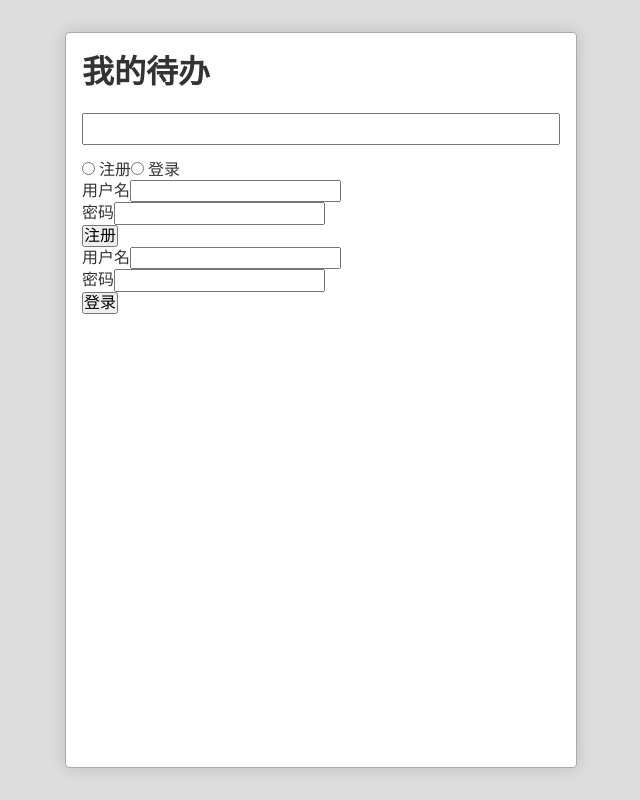
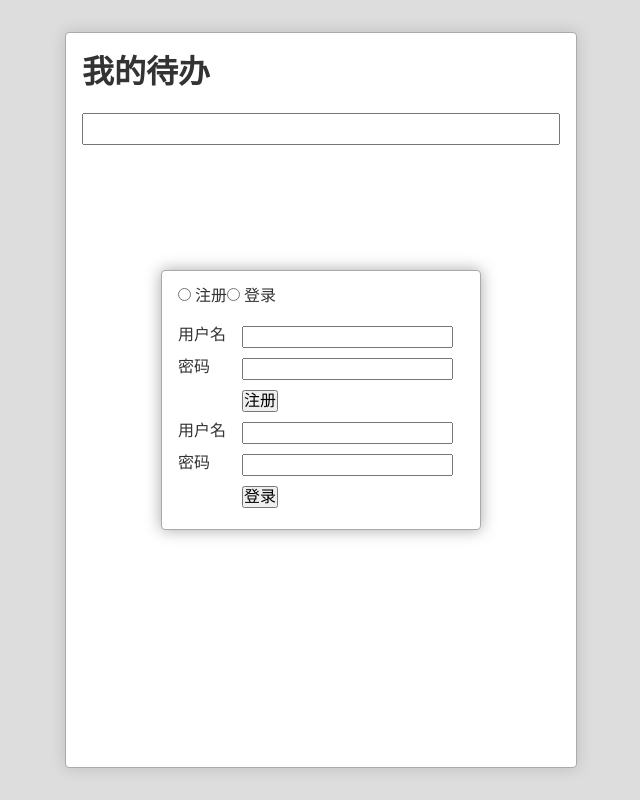
Before and after one commit to FrankYouGithub/react-todo-demo, a React (Create React App) app: page / in a window 1280 px wide. Shown: the whole page, without its empty margins (319-959 px from the left). Built offline with nearby package versions, Linux system fonts and the light colour scheme.

Commit message:
add UserDialog css

```diff
--- /dev/null
+++ b/src/UserDialog.css
@@ -0,0 +1,36 @@
+.UserDialog-Wrapper {
+    position: fixed;
+    top: 0;
+    left: 0;
+    bottom: 0;
+    right: 0;
+    display: flex;
+    justify-content: center;
+    align-items: center;
+}
+.UserDialog {
+    border-radius: 4px;
+    min-width: 20em;
+    background: white;
+    border: 1px solid #aaa;
+    box-shadow: 0 0 1em hsla(0,0%,0%,0.35);
+}
+.UserDialog >nav:first-child {
+    padding: 1em;
+}
+.UserDialog > nav:first-child input[tupe=radio]:not(:first-child){
+    margin-left: 2em;
+}
+.UserDialog > .panes {
+    padding: 0 1em 1em;
+}
+.UserDialog form > .row {
+    display: flex;
+    padding: .3em 0;
+}
+.UserDialog form > .row > label:first-child {
+    width: 4em;
+}
+.UserDialog form > .row.actions {
+    padding-left: 4em;
+}
--- a/src/UserDialog.js
+++ b/src/UserDialog.js
@@ -1,4 +1,5 @@
 import React,{Component} from 'react';
+import './UserDialog.css';
 
 export default class UserDialog extends Component {
     render(){
```
